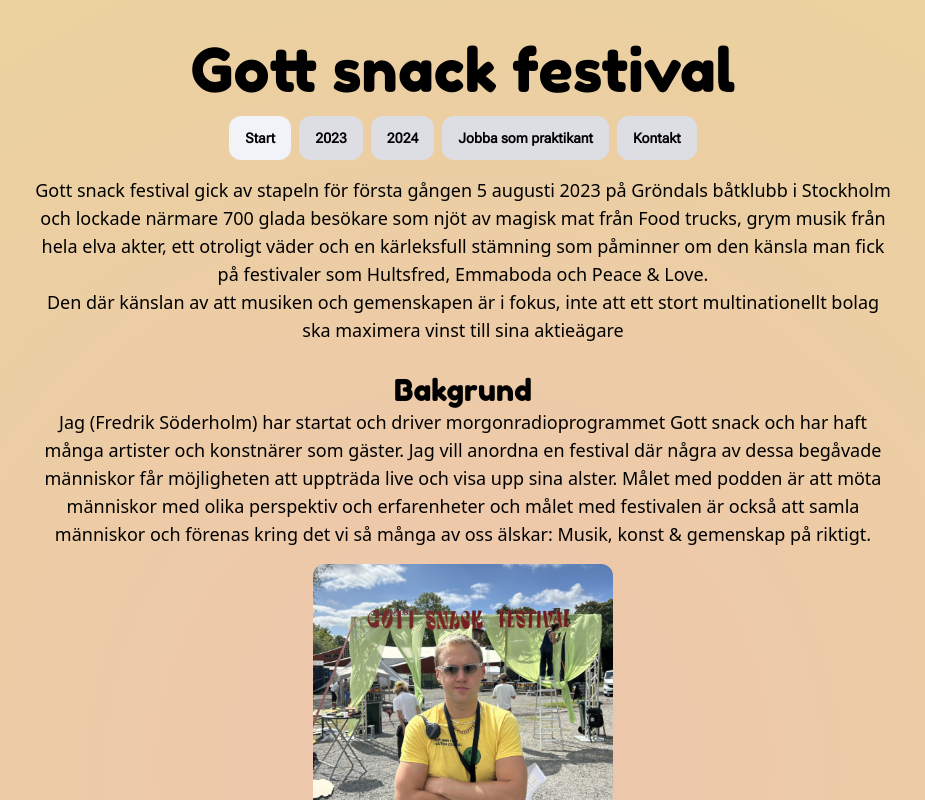
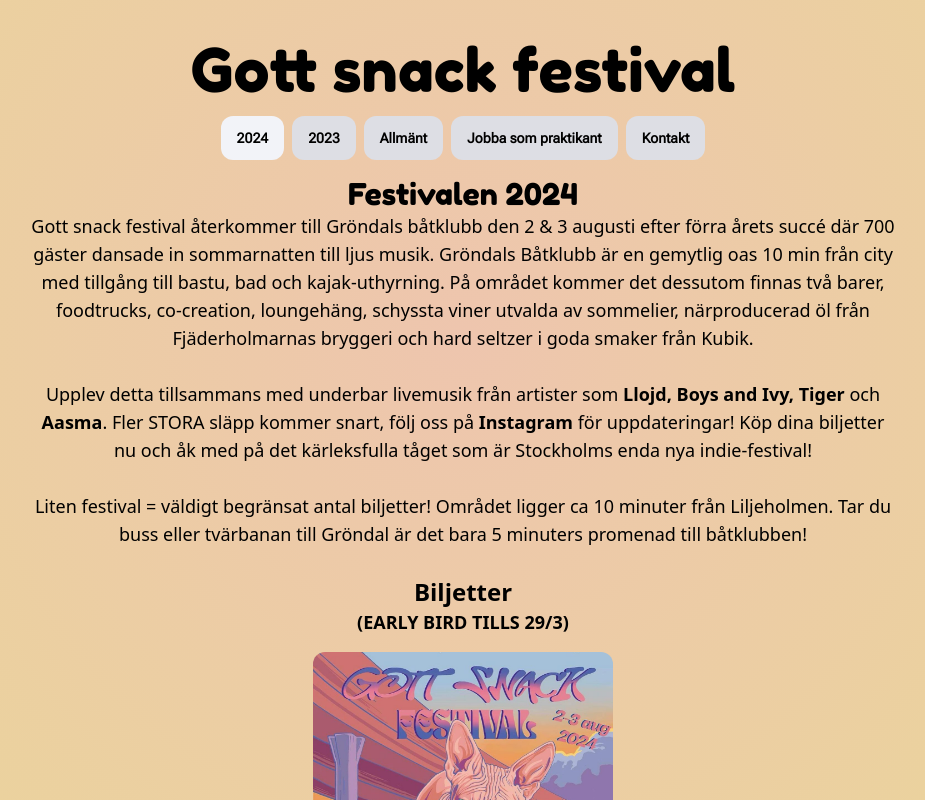
Before and after one commit to albin-hedin/gott-snack-frontend, a Next.js app: page /festival in a window 1280 px wide. Shown: the part 520-1320 px from the top of the page, without its empty margins (177-1102 px from the left). Built offline with nearby package versions, Linux system fonts and the light colour scheme.

Commit message:
more festival 24 info

```diff
--- a/components/FestivalContent2024.tsx
+++ b/components/FestivalContent2024.tsx
@@ -8,14 +8,22 @@ const FestivalContent2024 = () => {
       <div>
         <div>
           <MediumHeader blackText headerText='Festivalen 2024' />
-          Festivalen 2024 äger rum 2-3 augusti och planeras under hösten 2023- våren
-          2024 av en ideell arbetsgrupp och BingBong Event AB är bolaget som är
-          ansvarig huvudman. Arbetsgruppen är fram till veckan innan festivalen tre
-          personer (utspridda över landet) och under festivalen kommer vi att aktivera
-          15-25 funktionärer samt samarbetspartners som bistår med scen, ljud, ljus,
-          dekor, hyrtoaletter, event-prylar etc.
-          BingBong Event AB arrangerar festivalen och ansvarar för allt från tillstånd,
-          logistik, planering, redovisning, städning, bokning av artister etc.
+          Gott snack festival återkommer till Gröndals båtklubb den 2 & 3 augusti efter förra årets succé där 700 gäster dansade in sommarnatten till ljus musik.
+          Gröndals Båtklubb är en gemytlig oas 10 min från city med tillgång till bastu, bad och kajak-uthyrning.
+          På området kommer det dessutom finnas två barer, foodtrucks, co-creation, loungehäng, schyssta viner utvalda av sommelier, närproducerad öl från Fjäderholmarnas bryggeri och hard seltzer i goda smaker från Kubik.
+          <br></br>
+          <br></br>
+          Upplev detta tillsammans med underbar livemusik från artister som <b>Llojd, Boys and Ivy, Tiger</b> och <b>Aasma</b>.
+          Fler STORA släpp kommer snart, följ oss på <Link
+            href='https://www.instagram.com/gott_snack_festival/'
+            target='_blank'>
+            <b>Instagram</b>
+          </Link> för uppdateringar!
+          Köp dina biljetter nu och åk med på det kärleksfulla tåget som är Stockholms enda nya indie-festival!
+          <br></br>
+          <br></br>
+          Liten festival = väldigt begränsat antal biljetter!
+          Området ligger ca 10 minuter från Liljeholmen. Tar du buss eller tvärbanan till Gröndal är det bara 5 minuters promenad till båtklubben!
           <br></br>
           <br></br>
           <b>
@@ -24,6 +32,7 @@ const FestivalContent2024 = () => {
                 Biljetter
               </div>
             </Link>
+            (EARLY BIRD TILLS 29/3)
           </b>
           <div className='
               mt-4
@@ -32,7 +41,7 @@ const FestivalContent2024 = () => {
               justify-center'>
             <Image
               className='rounded-xl'
-              src='/festival_stagedive.png'
+              src='/festival24/poster24.jpg'
               alt=''
               width={300}
               height={300} />
--- a/pages/festival.tsx
+++ b/pages/festival.tsx
@@ -9,7 +9,7 @@ import MediumHeader from '@/components/MediumHeader'
 import Link from 'next/link'
 
 const Festival = () => {
-  const [contentToShow, setContentToShow] = useState('start')
+  const [contentToShow, setContentToShow] = useState('2024')
 
   return (
     <div className='mx-3 lg:mx-52'>
@@ -30,17 +30,17 @@ const Festival = () => {
         space-y-2
         mb-4'>
           <FestivalButton
-            onclick={() => setContentToShow('start')}
-            text='Start'
-            isActive={contentToShow === 'start'} />
+            onclick={() => setContentToShow('2024')}
+            text='2024'
+            isActive={contentToShow === '2024'} />
           <FestivalButton
             onclick={() => setContentToShow('2023')}
             text='2023'
             isActive={contentToShow === '2023'} />
           <FestivalButton
-            onclick={() => setContentToShow('2024')}
-            text='2024'
-            isActive={contentToShow === '2024'} />
+            onclick={() => setContentToShow('start')}
+            text='Allmänt'
+            isActive={contentToShow === 'start'} />
           <FestivalButton
             onclick={() => setContentToShow('intern')}
             text='Jobba som praktikant'
@@ -143,7 +143,8 @@ const Festival = () => {
             <div>
               <MediumHeader blackText headerText='Kontakt' />
               <div className='mt-4'>
-                Gott snack festival på <Link
+                Gott snack festival på
+                <Link
                   href='https://www.instagram.com/gott_snack_festival/'
                   target='_blank'>
                   <b>Instagram</b>
--- a/styles/globals.scss
+++ b/styles/globals.scss
@@ -39,7 +39,7 @@ a {
 
 @responsive {
   .festival-bg-image {
-    background-image: url(/new-cat-festival.jpg);
+    background-image: url(/festival24/new-cat-festival.jpg);
     background-position: 100% 41%;
     background-size: 100%;
     background-repeat: no-repeat;
@@ -48,7 +48,7 @@ a {
 
 @responsive {
   .festival-bg-image-small {
-    background-image: url(/new-cat-festival.jpg);
+    background-image: url(/festival24/new-cat-festival.jpg);
     background-position: 55% 32%;
     background-size: 690px;
   }
```
Also changed, not shown: public/festival24/new-cat-festival.jpg (renamed from public/new-cat-festival.jpg), public/festival24/poster24.jpg (added).
